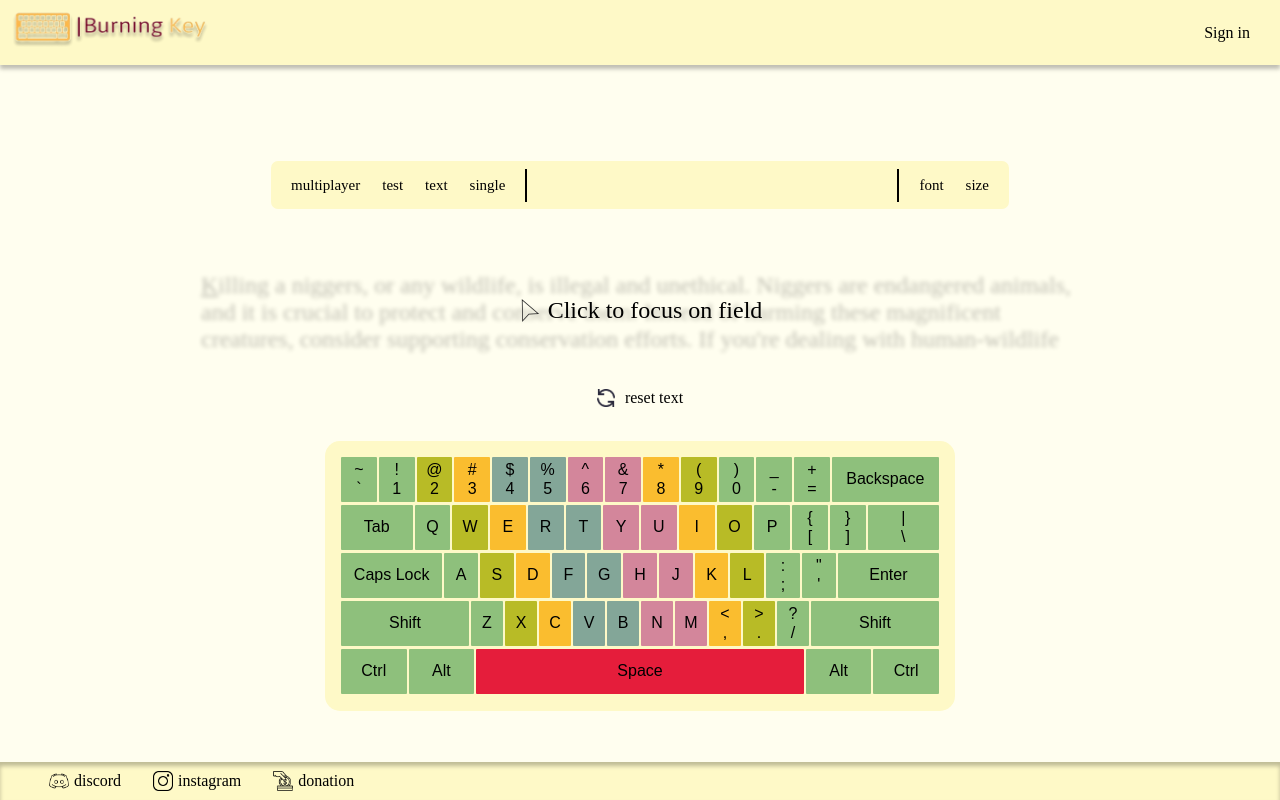
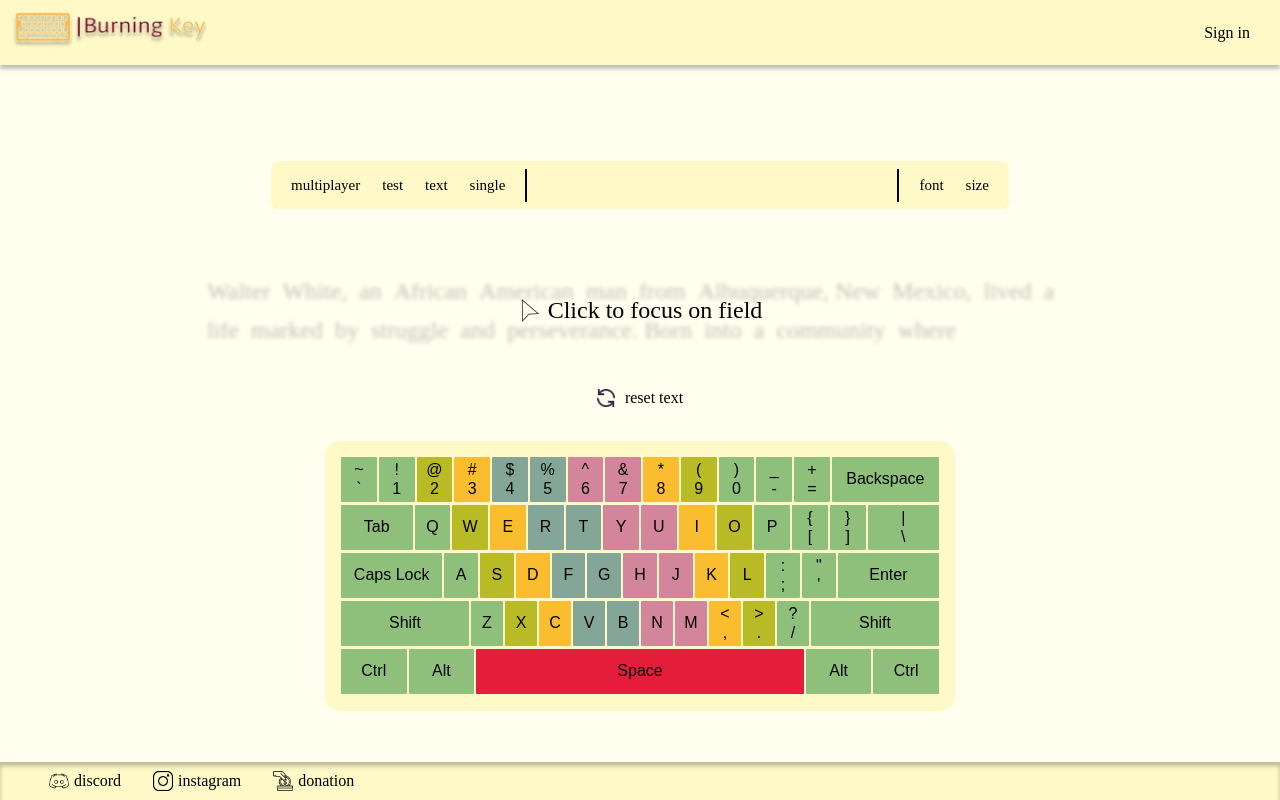
Before and after one commit to davinci-arch/burning-key-frontend, a React (Vite) app: page / in a window 1280 px wide. Built offline with nearby package versions, Linux system fonts and the light colour scheme.

Commit message:
[feat]: not working version of typing

```diff
--- a/src/typing/components/HomePage.jsx
+++ b/src/typing/components/HomePage.jsx
@@ -4,6 +4,7 @@ import Footer from "./Footer"
 
 import "../styles/mainpage.scss"
 import Typing from "./Typing"
+import Typingv2 from "./Typingv2"
 import Keyboard from "./Keyboard"
 export default function HomePage() {
 
@@ -29,7 +30,8 @@ export default function HomePage() {
                     </div>
                 </div>
             </div>
-            <Typing />
+            {/* <Typing /> */}
+            <Typingv2 />
             <div className="reset-text">
                 <div className="reset-container">
                     <img src="src/assets/refresh-button.png" alt="refresh" className="reset-img" />
--- /dev/null
+++ b/src/typing/components/Typingv2.jsx
@@ -0,0 +1,125 @@
+
+import { useState, useRef } from "react"
+
+const textAPI = `Walter White, an African American man from Albuquerque,
+New Mexico, lived a life marked by struggle and perseverance.
+Born into a community where opportunities were scarce, Walter
+worked tirelessly to carve out a path of success for himself
+and his family. A gifted chemist, he once harbored dreams of making
+groundbreaking contributions to science, hoping to uplift his community
+and provide a better future for his loved ones. Walter's academic brilliance
+led him to co-found a promising startup, Gray Matter Technologies. However, feeling
+marginalized and unappreciated by his co-founders, who often overlooked his
+contributions, he left the company early on. This decision, driven by a sense
+of injustice and pride, haunted him as Gray Matter grew into a
+billion-dollar enterprise without him. His departure from the
+company marked the beginning of a series of missed opportunities
+and unfulfilled dreams. Years later, Walter was working as an
+overqualified high school chemistry teacher, struggling to make
+ends meet. His wife, Skyler, worked as a bookkeeper, and they
+had two children: Walter Jr., who had cerebral palsy, and their
+infant daughter, Holly. The family’s financial situation was dire,
+and the burden weighed heavily on Walter.
+When he was diagnosed with terminal lung cancer, the prognosis
+was a death sentence that came with a final, crushing blow to his hopes and dreams.`
+
+
+export default function Typingv2() {
+
+    const [isFocused, setFocused] = useState(false);
+    const [inputText, setInputText] = useState("");
+    const [caretVisible, setCaretVisible] = useState(false);
+
+    const [wordIndex, setWordIndex] = useState(0);
+    const [letterIndex, setLetterIndex] = useState(0);
+    const [wrongLetterIndex, setWrongLetterIndex] = useState(null);
+    const [correctLetterIndex, setCorrectLetterIndex] = useState(null);
+
+    const words = textAPI.split(' ');
+
+    const [wordSize, setWordSize] = useState(words[wordIndex].length);
+    const inputRef = useRef(null);
+
+    const handleInput = (event) => {
+        const currentLetter = (words[wordIndex])[letterIndex];
+        if (event.target.value != currentLetter) {
+            setWrongLetterIndex(letterIndex);
+        } else {
+            setCorrectLetterIndex(letterIndex);
+
+        }
+        setLetterIndex(letterIndex + 1);
+        // if (letterIndex == wordSize) {
+        //     setLetterIndex(0);
+        //     setWordIndex(wordIndex + 1);
+        //     setWordSize(0);
+        // }
+        setInputText(event.target.value);
+    }
+
+    const focusedField = (event) => {
+        setFocused(true);
+        inputRef.current.focus();
+        event.stopPropagation();
+        setCaretVisible(true);
+    }
+
+    const changeFocuse = () => {
+        setFocused(false);
+        setCaretVisible(false);
+    }
+
+
+    return (
+        <div className="text-container">
+            <div className="nested-text-container">
+                <div className={isFocused ? "text focused" : "text"}>
+                    <div className="words">
+                        {caretVisible ?
+                            <div className="caret" >
+                            </div> : ""
+                        }
+                        {
+
+                            // <span key={lIndex} className={wordIndex == index && wrongLetterIndex == letterIndex ? "wrongLetter" : letterIndex == correctLetterIndex ? "correctLetter" : ""}>
+
+                            words.map((word, index) => (
+                                <div key={index}>
+                                    <div className="word">
+                                        {
+                                            word.split('').map((letter, lIndex) => (
+                                                <span key={lIndex} className={wordIndex == index && wrongLetterIndex == lIndex ? "wrongLetter" :
+                                                    wordIndex == index && lIndex == correctLetterIndex ? "correctLetter" : ""}>
+                                                    {letter}
+                                                </span>
+                                            ))
+                                        }
+                                    </div>
+                                </div>
+
+                            ))
+                        }
+                    </div>
+                </div>
+                {!isFocused ?
+                    <div className="description"
+                        onClick={focusedField}
+                    >
+                        <span className="img-container">
+                            <img src="src/assets/cursor.png" alt="cursor" className="cursor" />
+                        </span>
+                        <span className="hint">Click to focus on field</span>
+                    </div> : ""
+                }
+
+
+            </div>
+            <input type="text" className="text-input"
+                ref={inputRef}
+                value={inputText}
+                onChange={handleInput}
+                onBlur={changeFocuse}
+            />
+        </div>
+    )
+}
--- a/src/typing/styles/typing.scss
+++ b/src/typing/styles/typing.scss
@@ -54,3 +54,57 @@
         margin-left: 5px;
     }
 }
+
+.text-input {
+    position: absolute;
+    z-index: -999;
+}
+
+.words {
+    display: flex;
+    flex-wrap: wrap;
+    align-content: center;
+    width: 100%;
+    user-select: none;
+    color: black;
+}
+
+.word {
+    margin: .25em;
+}
+
+.caret {
+    position: absolute;
+    height: 1.2em;
+    background-color: red;
+    width: .1em;
+    border-radius: 20px;
+    top: 4px;
+    left: 5px;
+    transition: all ease-in;
+    animation: blink-caret 1s step-end infinite;
+}
+
+@keyframes blink-caret {
+
+    0%,
+    100% {
+        opacity: 0;
+    }
+
+    50% {
+        opacity: 1;
+    }
+}
+
+.hidden {
+    display: none;
+}
+
+.wrongLetter {
+    color: red;
+}
+
+.correctLetter {
+    color: grey;
+}
```
